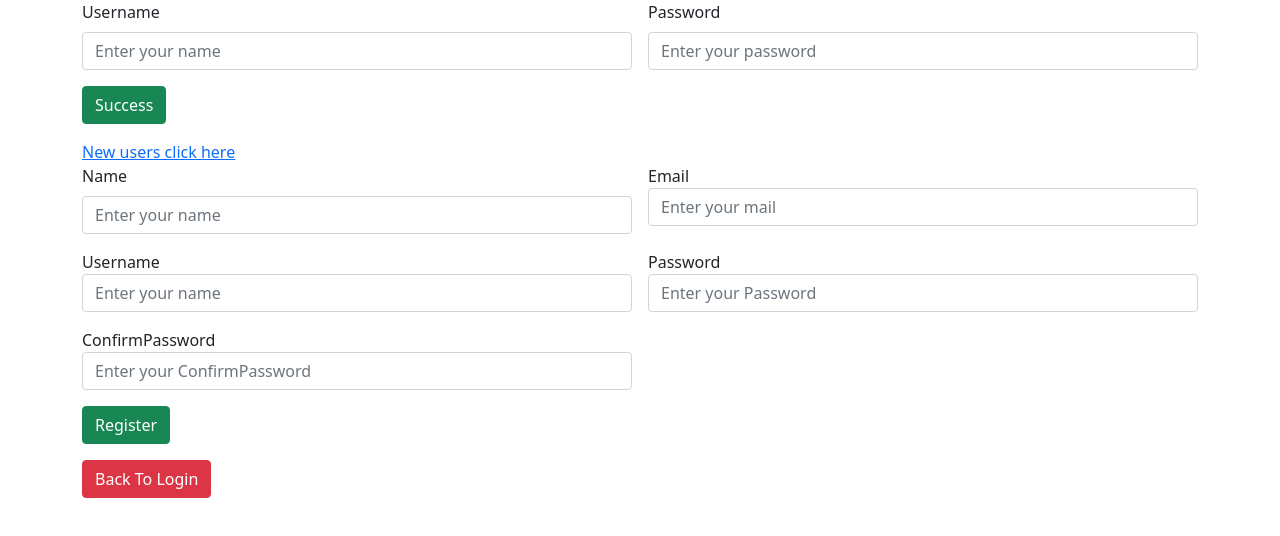
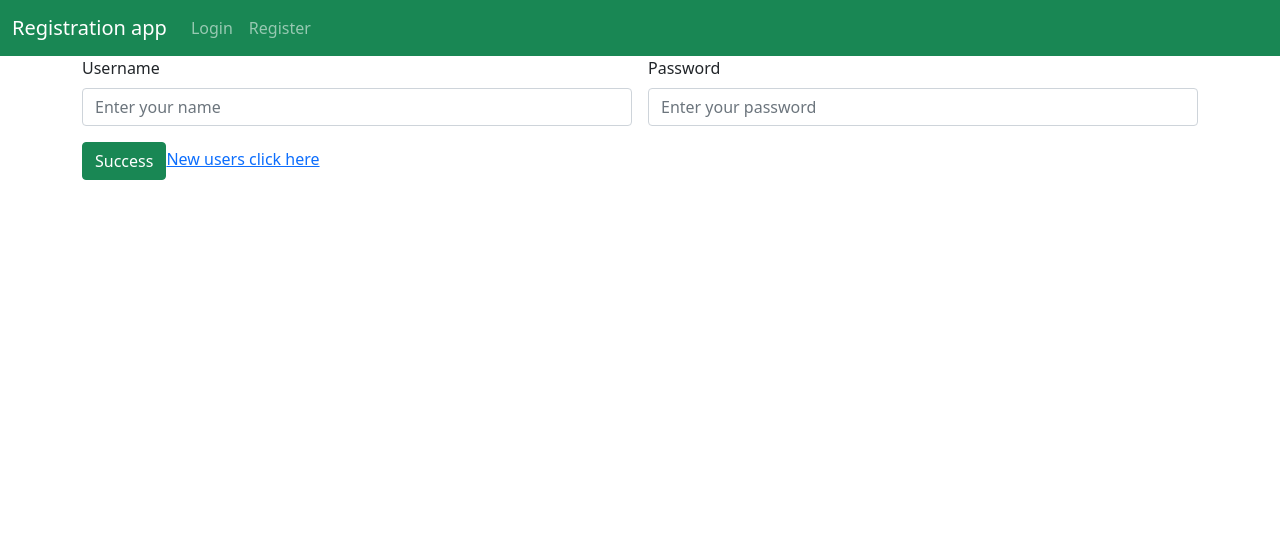
Before and after one commit to Kavyakrishnan/React-registration, a React (Create React App) app: page / in a window 1280 px wide. Shown: the top 536 px of the page. Built offline with nearby package versions, Linux system fonts and the light colour scheme.

Commit message:
complete

```diff
--- a/src/App.js
+++ b/src/App.js
@@ -4,11 +4,18 @@ import 'bootstrap/dist/css/bootstrap.min.css';
 import 'bootstrap/dist/js/bootstrap.bundle.min.js';
 import Login from './Component/Login';
 import Register from './Component/Register';
+import { BrowserRouter, Route, Routes } from 'react-router-dom';
 
 function App() {
   return (
     <div>
-      <Login/><Register/>
+   <BrowserRouter>
+   <Routes>
+     <Route path="/"exact element={<Login/>}/>
+     <Route path="/register"exact element={<Register/>}/>
+   </Routes>
+
+   </BrowserRouter>
     </div>
   );
 }
--- /dev/null
+++ b/src/Component/Header.js
@@ -0,0 +1,29 @@
+import React from 'react'
+import { Link } from 'react-router-dom'
+
+const Header = () => {
+  return (
+    <div><nav className="navbar navbar-expand-lg navbar-dark bg-success">
+    <div className="container-fluid">
+      <a className="navbar-brand" href="#"> Registration app</a>
+      <button className="navbar-toggler" type="button" data-bs-toggle="collapse" data-bs-target="#navbarNav" aria-controls="navbarNav" aria-expanded="false" aria-label="Toggle navigation">
+        <span className="navbar-toggler-icon"></span>
+      </button>
+      <div className="collapse navbar-collapse" id="navbarNav">
+        <ul className="navbar-nav">
+
+
+          <li className="nav-item">
+            <Link className="nav-link" to="/">Login</Link>
+          </li>
+          <li className="nav-item">
+          <Link className="nav-link" to="/register">Register</Link>
+          </li>
+        </ul>
+      </div>
+    </div>
+  </nav></div>
+  )
+}
+
+export default Header
--- a/src/Component/Login.js
+++ b/src/Component/Login.js
@@ -1,9 +1,10 @@
 import React from 'react'
+import Header from './Header'
 
 const Login = () => {
   return (
     <div>
-
+<Header/>
 <div className="container">
     <div className="row g-2">
         <div className="col col-12 col-sm-12 col-md-12 col-lg-12 col-xl-12 col-xxl-12">
@@ -19,9 +20,9 @@ const Login = () => {
                 </div>
                 <div className="col col-12 col-sm-12 col-md-12 col-lg-12 col-xl-6 col-xxl-12">
                     <button className="btn btn-success">Success</button>
+                    <a href="/register">New users click here</a>
+                </div>
 
-                </div>
-                <a href="Register.js">New users click here</a>
             </div>
         </div>
     </div>
--- a/src/Component/Register.js
+++ b/src/Component/Register.js
@@ -1,8 +1,10 @@
 import React from 'react'
+import Header from './Header'
 
 const Register = () => {
   return (
     <div>
+        <Header/>
     <div className="container">
         <div className="row g-2">
             <div className="col col-12 col-sm-12 col-md-12 col-lg-12 col-xl-12 col-xxl-12">
@@ -37,7 +39,7 @@ const Register = () => {
 
 
                 <div className="col col-12 col-sm-6 col-lg-6 col-xl-6 col-xxl-6">
-                <a href="Login.js" className="btn btn-danger">Back To Login</a>
+                <a href="/" className="btn btn-danger">Back To Login</a>
 
                   </div>
                 </div>
```
